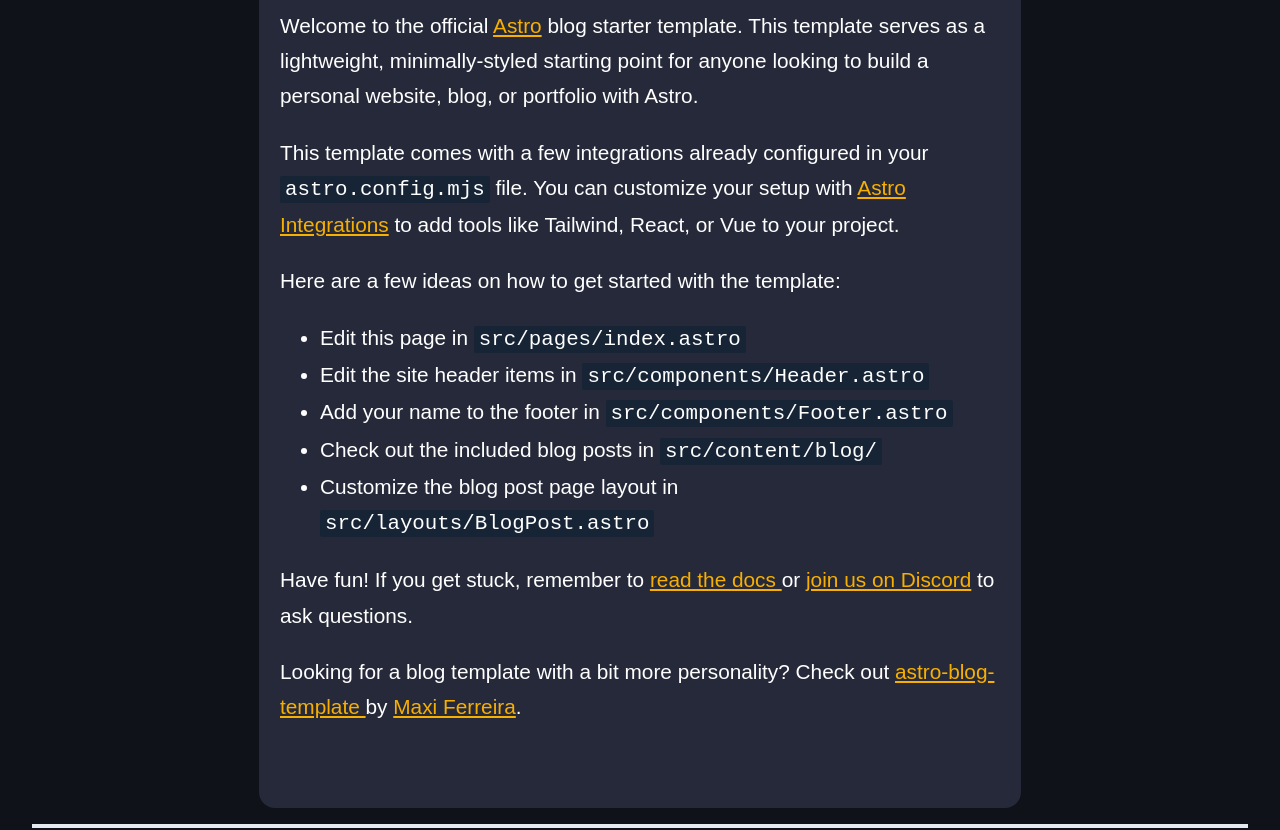
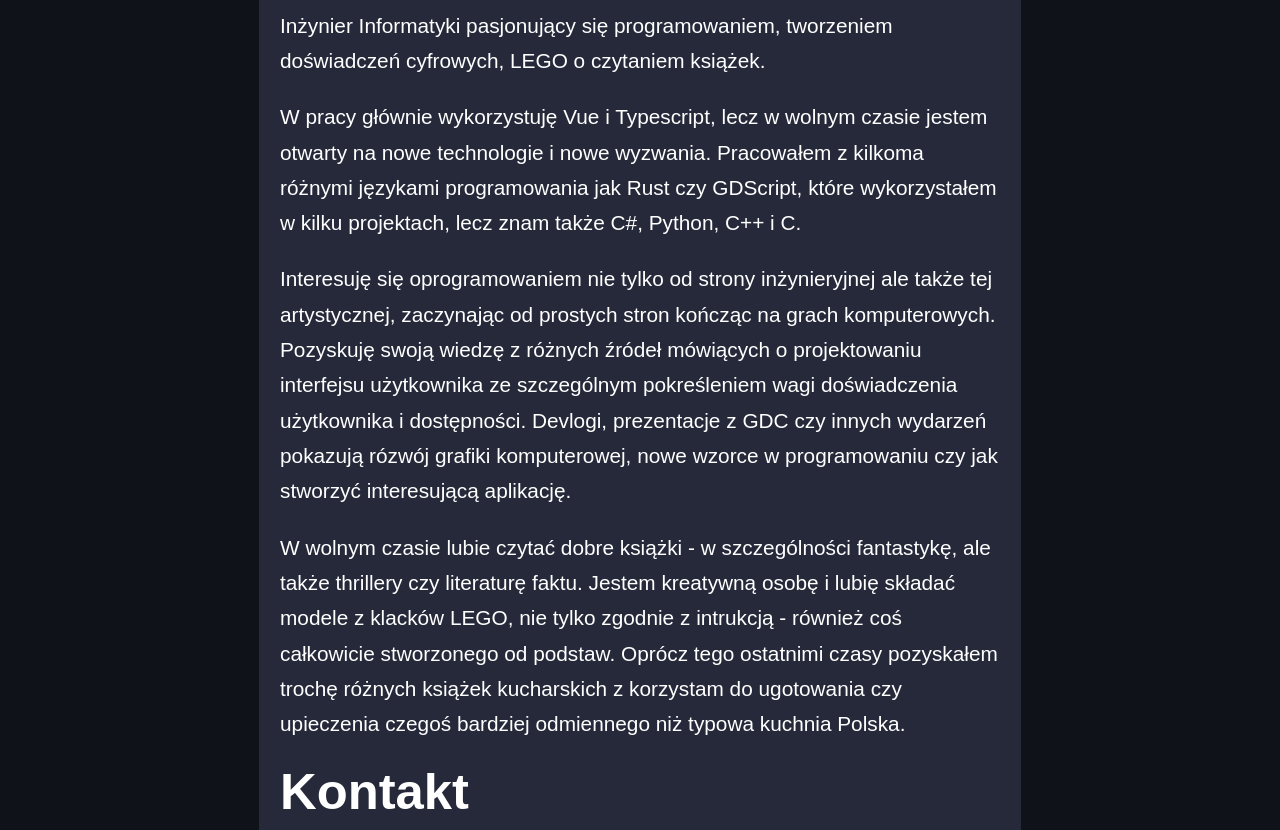
Before and after one commit to ErykMiszczuk/erykmiszczuk.github.io, an Astro site: page /pl in a window 1280 px wide. Shown: the part 239-1069 px from the top of the page. Built offline with nearby package versions, Linux system fonts and the light colour scheme; Astro itself is replaced by a stand-in of ours.

Commit message:
Added polish translation to main page

```diff
--- a/src/pages/pl/index.astro
+++ b/src/pages/pl/index.astro
@@ -3,6 +3,9 @@
 import Header from "../../components/Header.astro";
 import Footer from "../../components/Footer.astro";
 import { SITE_TITLE, SITE_DESCRIPTION } from "../../consts";
+
+const airlines = import.meta.env.PUBLIC_AIRLINES;
+const roads = import.meta.env.PUBLIC_ROADS;
 ---
 
 <!doctype html>
@@ -13,51 +16,44 @@
   <body>
     <Header />
     <main>
-      <h1>🧑‍🚀 Hello, Astronaut!</h1>
+      <h1>Cześć 👋, jestem Eryk</h1>
       <p>
-        Welcome to the official <a href="https://astro.build/">Astro</a>
-        blog starter template. This template serves as a lightweight, minimally-styled
-        starting point for anyone looking to build a personal website, blog, or portfolio
-        with Astro.
+        Inżynier Informatyki pasjonujący się programowaniem, tworzeniem
+        doświadczeń cyfrowych, LEGO o czytaniem książek.
       </p>
       <p>
-        This template comes with a few integrations already configured in your
-        <code>astro.config.mjs</code> file. You can customize your setup with
-        <a href="https://astro.build/integrations">Astro Integrations</a> to add
-        tools like Tailwind, React, or Vue to your project.
+        W pracy głównie wykorzystuję Vue i Typescript, lecz w wolnym czasie
+        jestem otwarty na nowe technologie i nowe wyzwania. Pracowałem z kilkoma
+        różnymi językami programowania jak Rust czy GDScript, które
+        wykorzystałem w kilku projektach, lecz znam także C#, Python, C++ i C.
       </p>
-      <p>Here are a few ideas on how to get started with the template:</p>
+      <p>
+        Interesuję się oprogramowaniem nie tylko od strony inżynieryjnej ale
+        także tej artystycznej, zaczynając od prostych stron kończąc na grach
+        komputerowych. Pozyskuję swoją wiedzę z różnych źródeł mówiących o
+        projektowaniu interfejsu użytkownika ze szczególnym pokreśleniem wagi
+        doświadczenia użytkownika i dostępności. Devlogi, prezentacje z GDC czy
+        innych wydarzeń pokazują rózwój grafiki komputerowej, nowe wzorce w
+        programowaniu czy jak stworzyć interesującą aplikację.
+      </p>
+      <p>
+        W wolnym czasie lubie czytać dobre książki - w szczególności fantastykę,
+        ale także thrillery czy literaturę faktu. Jestem kreatywną osobę i lubię
+        składać modele z klacków LEGO, nie tylko zgodnie z intrukcją - również
+        coś całkowicie stworzonego od podstaw. Oprócz tego ostatnimi czasy
+        pozyskałem trochę różnych książek kucharskich z korzystam do ugotowania
+        czy upieczenia czegoś bardziej odmiennego niż typowa kuchnia Polska.
+      </p>
+
+      <h2>Kontakt</h2>
       <ul>
-        <li>Edit this page in <code>src/pages/index.astro</code></li>
         <li>
-          Edit the site header items in <code>src/components/Header.astro</code>
+          <a href={airlines}>{airlines}</a>
         </li>
         <li>
-          Add your name to the footer in <code>src/components/Footer.astro</code
-          >
-        </li>
-        <li>
-          Check out the included blog posts in <code>src/content/blog/</code>
-        </li>
-        <li>
-          Customize the blog post page layout in <code
-            >src/layouts/BlogPost.astro</code
-          >
+          <a href={roads}>{roads}</a>
         </li>
       </ul>
-      <p>
-        Have fun! If you get stuck, remember to <a
-          href="https://docs.astro.build/"
-          >read the docs
-        </a> or <a href="https://astro.build/chat">join us on Discord</a> to ask
-        questions.
-      </p>
-      <p>
-        Looking for a blog template with a bit more personality? Check out <a
-          href="https://github.com/Charca/astro-blog-template"
-          >astro-blog-template
-        </a> by <a href="https://twitter.com/Charca">Maxi Ferreira</a>.
-      </p>
     </main>
     <Footer />
   </body>
```
Also changed, not shown: src/env.d.ts (added, +8 -0 lines), src/pages/en/index.astro (+30 -7 lines).
